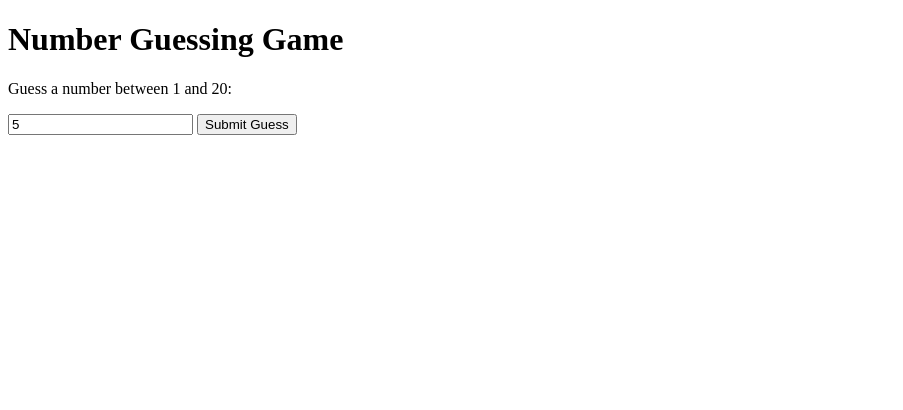
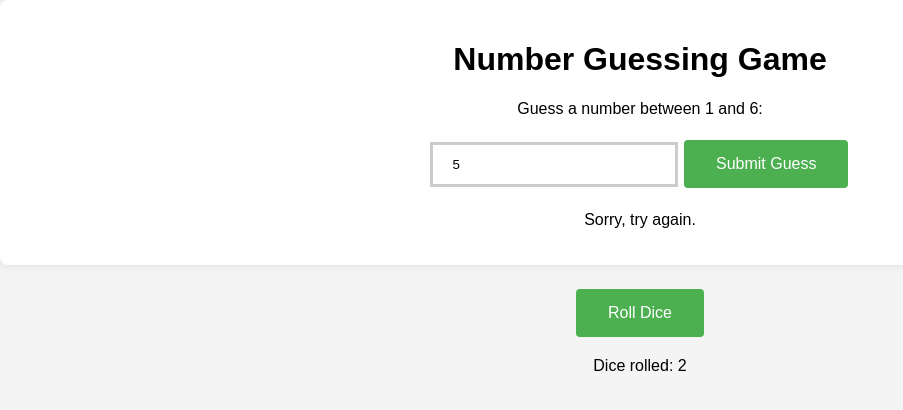
Before and after one commit to sakshimaharjan/Bytejam-Web, a plain HTML site: page game/index.html in a window 1280 px wide. Both pictures are taken after typing "5" into the empty fields and a click on the button "Submit Guess". Shown: the whole page, without its empty margins (0-903 px from the left). Drawn offline with Linux system fonts and the light colour scheme.

Commit message:
dice game

```diff
--- a/game/design.css
+++ /dev/null
@@ -1,16 +0,0 @@
-.container {
-    text-align: center;
-    margin-top: 100px;
-}
-
-button {
-    margin-top: 10px;
-    padding: 10px 20px;
-    font-size: 16px;
-    cursor: pointer;
-}
-
-p#message {
-    margin-top: 20px;
-    font-size: 18px;
-}
--- a/game/index.html
+++ b/game/index.html
@@ -1,22 +1,21 @@
 <!DOCTYPE html>
-<html lang="en">
+<html>
 <head>
-<meta charset="UTF-8">
-<meta name="viewport" content="width=device-width, initial-scale=1.0">
     <title>Number Guessing Game</title>
-<link rel="stylesheet" type="text/css" href="styles.css">
+    <link rel="stylesheet" type="text/css" href="style.css">
 </head>
 <body>
-
     <div class="container">
         <h1>Number Guessing Game</h1>
-    <p>Guess a number between 1 and 20:</p>
-    <input type="number" id="guessField">
+        <p>Guess a number between 1 and 6:</p>
+        <input type="number" id="guessField" min="1" max="6">
         <button onclick="checkGuess()">Submit Guess</button>
         <p id="message"></p>
     </div>
-
+    <div id="diceContainer">
+        <button onclick="rollDice()">Roll Dice</button>
+        <p id="diceResult"></p>
+    </div>
     <script src="script.js"></script>
-
 </body>
 </html>
--- a/game/script.js
+++ b/game/script.js
@@ -1,32 +1,19 @@
-<<<<<<< HEAD
-let randomNumber = Math.floor(Math.random() * 20) + 1;
-
-let guessField = document.getElementById("guessField");
-let message = document.getElementById("message");
+let diceNumber = Math.floor(Math.random() * 6) + 1;
 
 function checkGuess() {
-    let userGuess = parseInt(guessField.value);
+    rollDice();  // Roll the dice when the user submits a guess
+    const guess = document.getElementById('guessField').value;
+    const message = document.getElementById('message');
 
-=======
-
-let randomNumber = Math.floor(Math.random() * 20) + 1;
-
-
-let guessField = document.getElementById("guessField");
-let message = document.getElementById("message");
-
-
-function checkGuess() {
-
-    let userGuess = parseInt(guessField.value);
-
-
->>>>>>> 374874e2c83bb5f360dcbcafbc6848e366b7cbc3
-    if (userGuess === randomNumber) {
-        message.innerHTML = `Congratulations! You guessed the correct number (${randomNumber})!`;
-    } else if (userGuess < randomNumber) {
-        message.innerHTML = "Too low. Try again.";
-    } else if (userGuess > randomNumber) {
-        message.innerHTML = "Too high. Try again.";
+    if (guess == diceNumber) {
+        message.textContent = 'Congratulations! You guessed right.';
+    } else {
+        message.textContent = 'Sorry, try again.';
     }
 }
+
+function rollDice() {
+    diceNumber = Math.floor(Math.random() * 6) + 1;
+    const diceResult = document.getElementById('diceResult');
+    diceResult.textContent = 'Dice rolled: ' + diceNumber;
+}
--- /dev/null
+++ b/game/style.css
@@ -0,0 +1,55 @@
+body {
+    font-family: Arial, sans-serif;
+    background-color: #f4f4f4;
+    margin: 0;
+    padding: 0;
+    height: 100vh;
+}
+
+.container {
+    text-align: center;
+    background-color: #fff;
+    padding: 20px;
+    border-radius: 8px;
+    box-shadow: 0px 0px 10px 0px rgba(0,0,0,0.1);
+}
+
+#diceContainer {
+    text-align: center;
+    margin-top: 20px;
+}
+
+button {
+    background-color: #4CAF50; /* Green */
+    border: none;
+    color: white;
+    padding: 15px 32px;
+    text-align: center;
+    text-decoration: none;
+    display: inline-block;
+    font-size: 16px;
+    margin: 4px 2px;
+    cursor: pointer;
+    border-radius: 4px;
+}
+
+input[type=number] {
+    width: 20%;
+    padding: 12px 20px;
+    margin: 8px 0;
+    box-sizing: border-box;
+    border: 3px solid #ccc;
+    -webkit-transition: 0.5s;
+    transition: 0.5s;
+    outline: none;
+}
+
+input[type=number]::-webkit-inner-spin-button,
+input[type=number]::-webkit-outer-spin-button {
+    -webkit-appearance: none;
+    margin: 0;
+}
+
+input[type=number]:focus {
+    border: 3px solid #555;
+}
```
Also changed, not shown: game/dice.jpg (added), 1 other file. Lines whose indentation alone changed are shown as unchanged.
